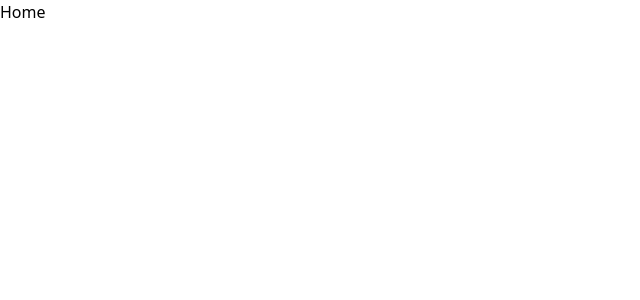
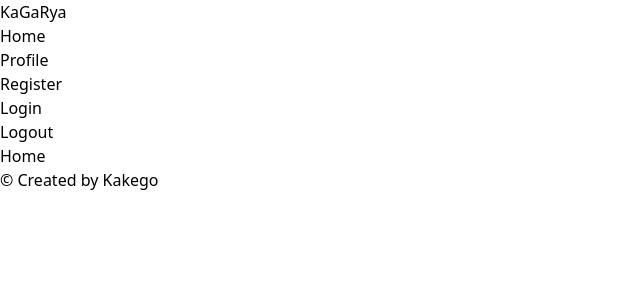
Before and after one commit to KaKeGo/KaGaRya, a React (Create React App) app: page / in a window 1280 px wide. Shown: the top 300 px of the page, without its empty margins (0-640 px from the left). Built offline with nearby package versions, Linux system fonts and the light colour scheme.

Commit message:
Add navbar and footer

```diff
--- /dev/null
+++ b/src/containers/Footer/Footer.jsx
@@ -0,0 +1,11 @@
+import React from 'react'
+
+const Footer = () => {
+  return (
+    <footer>
+      <p className='font'>&copy; Created by Kakego</p>
+    </footer>
+  )
+}
+
+export default Footer
--- /dev/null
+++ b/src/containers/Navbar/Navbar.jsx
@@ -0,0 +1,40 @@
+import React from 'react'
+import { Link } from 'react-router-dom'
+
+const Navbar = () => {
+  return (
+    <div>
+      <div>
+
+        <div>
+          <Link>KaGaRya</Link>
+        </div>
+
+        <div>
+
+          <ul>
+            <li>
+              <Link>Home</Link>
+            </li>
+            <li>
+              <Link>Profile</Link>
+            </li>
+            <li>
+              <Link>Register</Link>
+            </li>
+            <li>
+              <Link>Login</Link>
+            </li>
+            <li>
+              <Link>Logout</Link>
+            </li>
+          </ul>
+
+        </div>
+
+      </div>
+    </div>
+  )
+}
+
+export default Navbar
--- a/src/layout/Layout.jsx
+++ b/src/layout/Layout.jsx
@@ -1,9 +1,15 @@
 import React from 'react'
+
+import Navbar from '../containers/Navbar/Navbar'
+import Footer from '../containers/Footer/Footer'
+
 
 const Layout = ({ children }) => {
   return (
     <div>
+      <Navbar />
         {children}
+      <Footer />
     </div>
   )
 }
```
Also changed, not shown: src/containers/Footer/Footer.css (added), src/containers/Navbar/Navbar.css (added).
